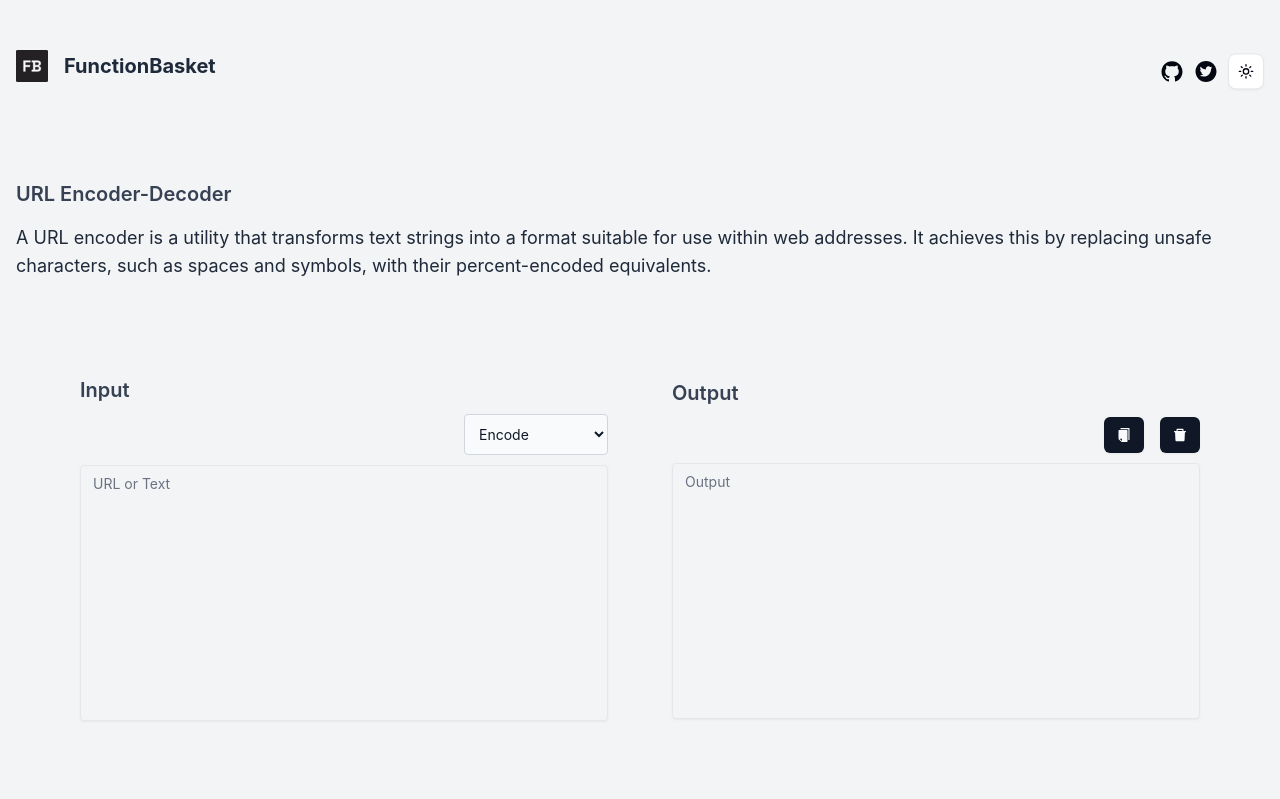
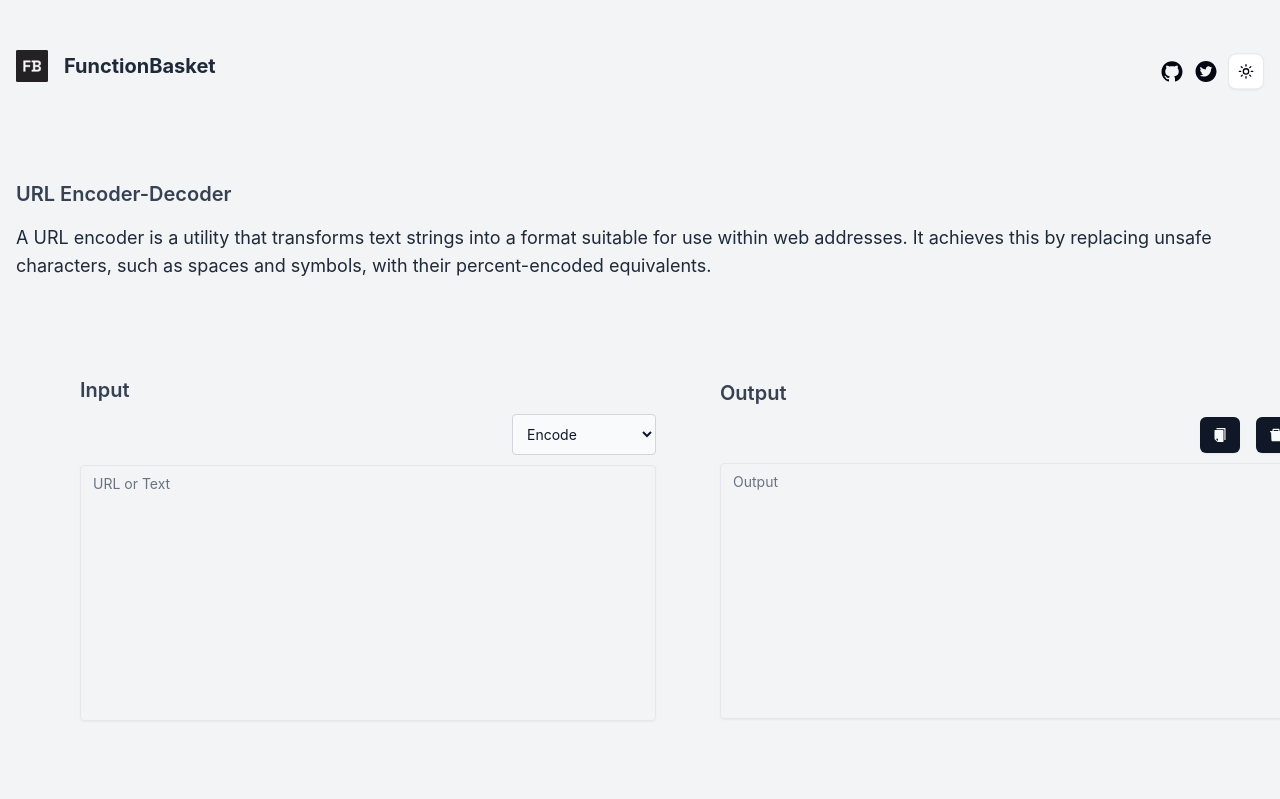
Before and after one commit to blueorionn/functionbasket, a Next.js app: page /tools/url-encoder-decoder in a window 1280 px wide. Shown: the top 799 px of the page. Built offline with nearby package versions, Linux system fonts and the light colour scheme.

Commit message:
fix: width overflow in url encoder-decoder

```diff
--- a/src/tools/URLEncoderDecoder/EncoderDecoderLogic.tsx
+++ b/src/tools/URLEncoderDecoder/EncoderDecoderLogic.tsx
@@ -69,7 +69,7 @@ export default function EncoderDecoderLogic() {
           <Textarea
             name='url-input'
             id='url-input'
-            className='block h-32 w-full max-w-2xl resize-none rounded text-base text-gray-800 xl:h-64 dark:text-gray-200'
+            className='block h-32 w-xl resize-none rounded text-base text-gray-800 xl:h-64 dark:text-gray-200'
             placeholder='URL or Text'
             value={input}
             onChange={(e) => setInput(e.currentTarget.value)}
@@ -100,7 +100,7 @@ export default function EncoderDecoderLogic() {
           <Textarea
             name='output'
             id='output'
-            className='block h-32 w-full max-w-2xl resize-none rounded text-base text-gray-800 xl:h-64 dark:text-gray-200'
+            className='block h-32 w-xl resize-none rounded text-base text-gray-800 xl:h-64 dark:text-gray-200'
             rows={5}
             placeholder='Output'
             value={output}
```
